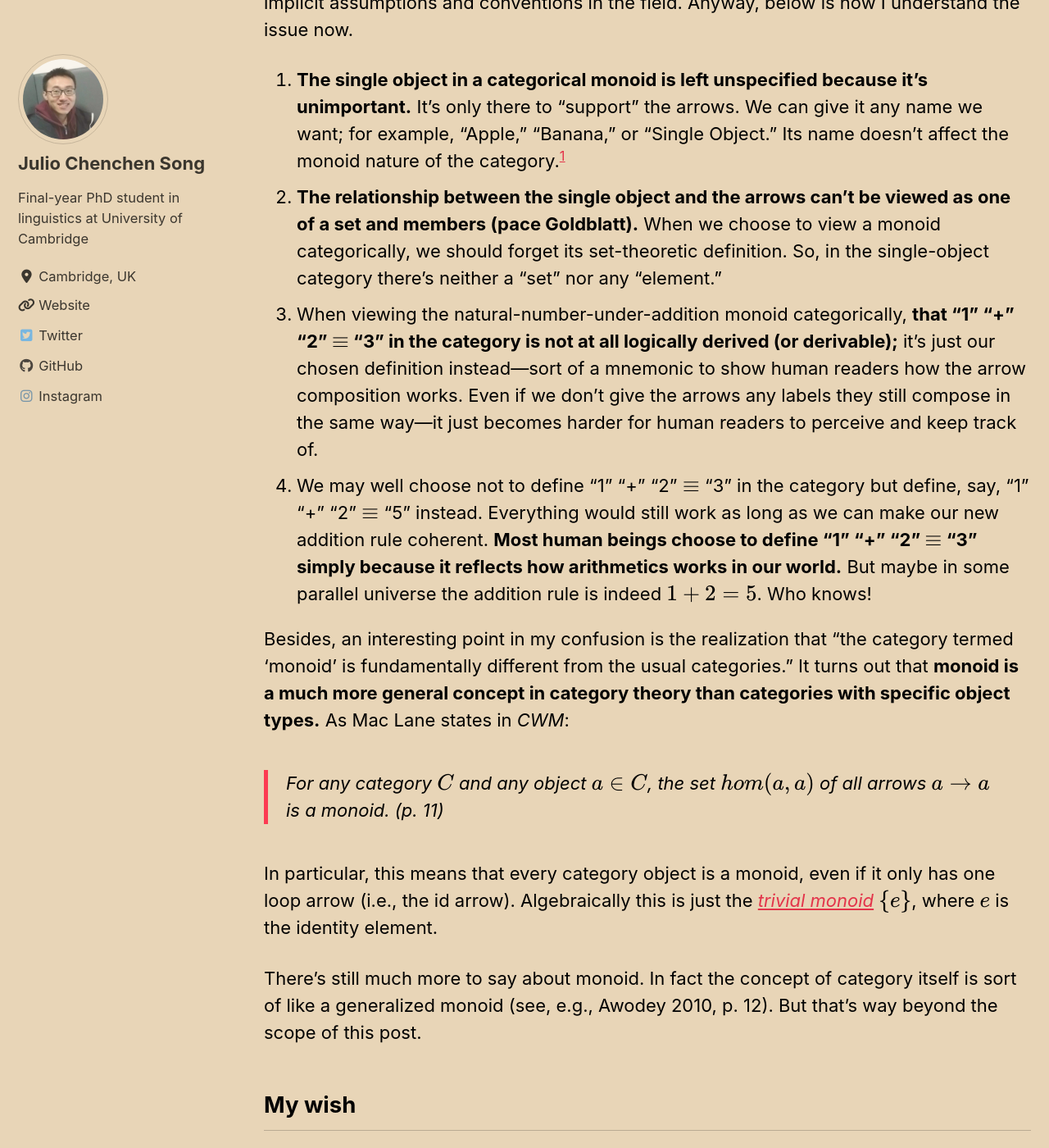
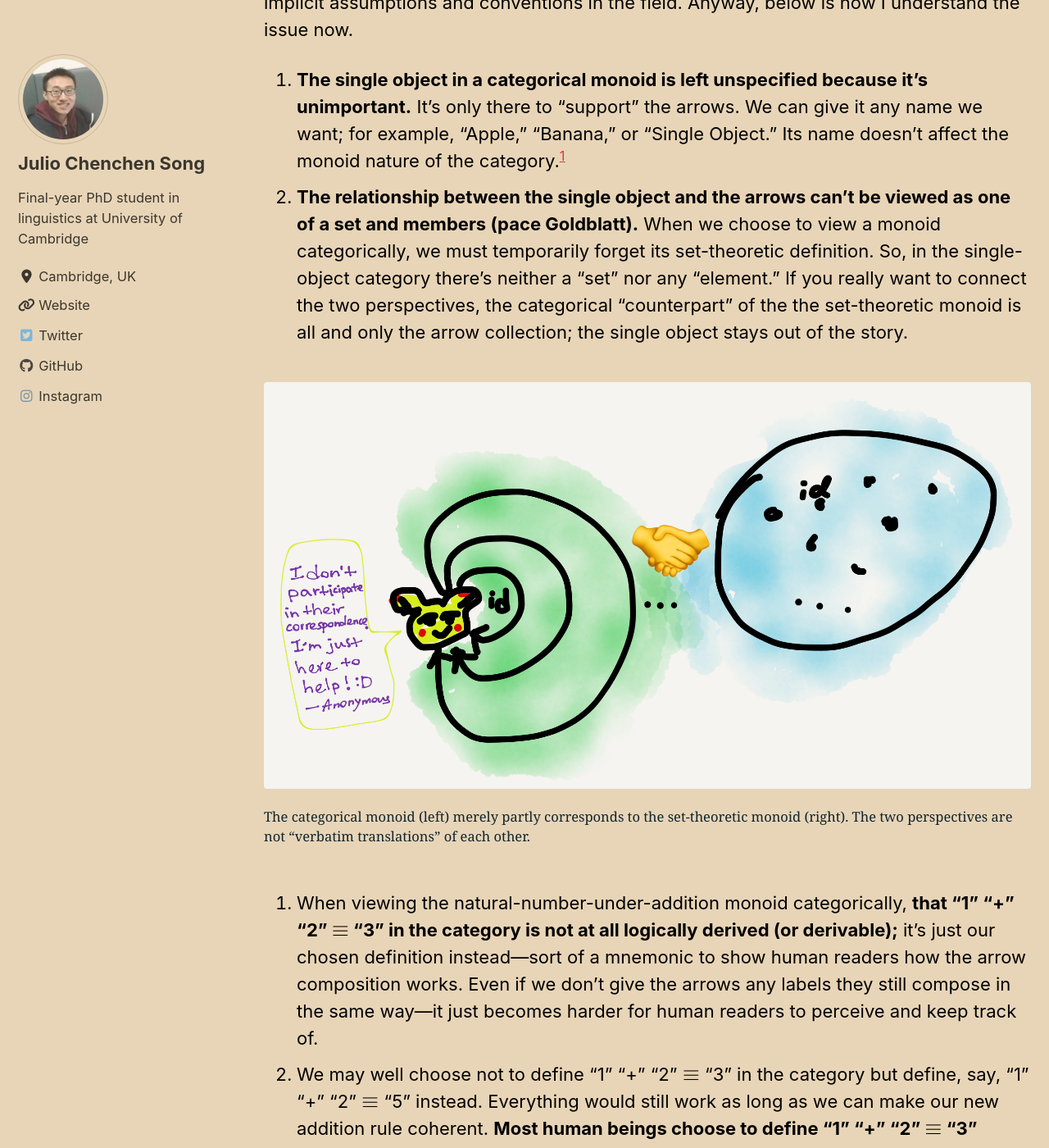
Before and after one commit to juliosong/blog, a Jekyll site: the page built from _posts/2019-08-24-category-theory-notes-4.md, in a window 1280 px wide and 1400 px high, scrolled down 6736 px. Shown: the whole window at 82% size. Built offline with Jekyll 4.4.1, drawn with Linux system fonts in a browser that asks for light colours; cached includes are drawn as plain includes; nearby versions of some CDN libraries; some web fonts are replaced; formulas are drawn with MathJax 3; comment, search, counter and statistics services are not loaded; some of the changed text lies outside the part shown.

Commit message:
added hand shaking pic

```diff
--- a/_posts/2019-08-24-category-theory-notes-4.md
+++ b/_posts/2019-08-24-category-theory-notes-4.md
@@ -52,7 +52,8 @@ How scary!😱
 I can't remember when or how I eventually understood the categorical conception of monoid. Perhaps I just got exposed to category theory long enough and picked up the implicit assumptions and conventions in the field. Anyway, below is how I understand the issue now.
 
 1. **The single object in a categorical monoid is left unspecified because it's unimportant.** It's only there to "support" the arrows. We can give it any name we want; for example, "Apple," "Banana," or "Single Object." Its name doesn't affect the monoid nature of the category.<sup><a href="#fn1" id="ref1">1</a></sup>
-2. **The relationship between the single object and the arrows can't be viewed as one of a set and members (pace Goldblatt).** When we choose to view a monoid categorically, we should forget its set-theoretic definition. So, in the single-object category there's neither a "set" nor any "element."
+2. **The relationship between the single object and the arrows can't be viewed as one of a set and members (pace Goldblatt).** When we choose to view a monoid categorically, we must temporarily forget its set-theoretic definition. So, in the single-object category there's neither a "set" nor any "element." If you really want to connect the two perspectives, the categorical "counterpart" of the the set-theoretic monoid is all and only the arrow collection; the single object stays out of the story.
+{% include figure image_path="/assets/images/two-monoids.png" alt="An illustration of the connection between the two conceptions of monoid." caption="The categorical monoid (left) merely partly corresponds to the set-theoretic monoid (right). The two perspectives are not &#8220;verbatim translations&#8221; of each other."%}
 3. When viewing the natural-number-under-addition monoid categorically, **that "1" "+" "2" $\equiv$ "3" in the category is not at all logically derived (or derivable);** it's just our chosen definition instead---sort of a mnemonic to show human readers how the arrow composition works. Even if we don't give the arrows any labels they still compose in the same way---it just becomes harder for human readers to perceive and keep track of.
 4. We may well choose not to define "1" "+" "2" $\equiv$ "3" in the category but define, say, "1" "+" "2" $\equiv$ "5" instead. Everything would still work as long as we can make our new addition rule coherent. **Most human beings choose to define "1" "+" "2" $\equiv$ "3" simply because it reflects how arithmetics works in our world.** But maybe in some parallel universe the addition rule is indeed $1+2=5$. Who knows!
 
@@ -68,5 +69,5 @@ I wish that future category theory textbooks targeting nonmathematician beginner
 
 <hr>
 <div style="font-family: serif; font-size: 0.8em;">
-<a id="fn1">1.</a><sup><a href="#ref1" title="Jump back to footnote 1 in the text.">↩</a></sup> Leinster has a great explication regarding this point in [_Basic Category Theory_](https://books.google.co.uk/books?id=Q3vsAwAAQBAJ&source=gbs_navlinks_s) (2014, p.&nbsp;14). His explication is about the categorical conception of group (instead of monoid), but the reasoning is the same.
+<a id="fn1">1.</a><sup><a href="#ref1" title="Jump back to footnote 1 in the text.">↩</a></sup> Leinster has a great explication regarding this point in <a href="https://books.google.co.uk/books?id=Q3vsAwAAQBAJ&source=gbs_navlinks_s"><em>Basic Category Theory</em></a> (2014, p.&nbsp;14). His explication is about the categorical conception of group (instead of monoid), but the reasoning is the same.
 </div>
```
Also changed, not shown: assets/images/two-monoids.png (added).
